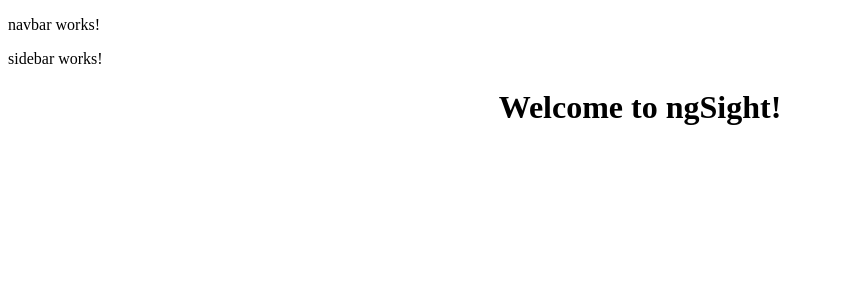
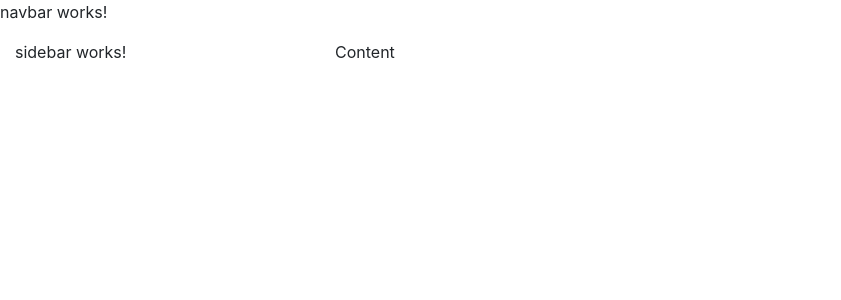
Before and after one commit to MikiStojakovic/Business-Intelligence-Dashboard-with-Angular, an Angular app in the folder ngSight/: page / in a window 1280 px wide. Shown: the top 300 px of the page, without its empty margins (0-841 px from the left). Built offline with nearby package versions, Linux system fonts and the light colour scheme.

Commit message:
Added dependencies to angular.json, reorganized app.component.html

```diff
--- a/ngSight/angular.json
+++ b/ngSight/angular.json
@@ -27,9 +27,15 @@
               "src/assets"
             ],
             "styles": [
+              "node_modules/bootstrap/dist/css/bootstrap.min.css",
               "src/styles.scss"
             ],
-            "scripts": [],
+            "scripts": [
+              "node_modules/jquery/dist/jquery.min.js",
+              "node_modules/popper.js/dist/umd/popper.min.js",
+              "node_modules/bootstrap/dist/js/bootstrap.min.js",
+              "node_modules/chart.js/dist/Chart.min.js"
+            ],
             "es5BrowserSupport": true
           },
           "configurations": {
--- a/ngSight/src/app/app.component.html
+++ b/ngSight/src/app/app.component.html
@@ -1,10 +1,13 @@
 <!--The content below is only a placeholder and can be replaced.-->
 <app-navbar></app-navbar>
-<app-sidebar></app-sidebar>
-<div style="text-align:center">
-  <h1>
-    Welcome to {{ title }}!
-  </h1>
+
+<div class="container-fluid">
+  <div class="row" id="mainContent">
+    <app-sidebar class="col-sm-3"></app-sidebar>
+    <div class="col-sm-9" id="dashboard">
+        <p>Content</p>
+    </div>
+  </div>
 </div>
 
 <router-outlet></router-outlet>
```
